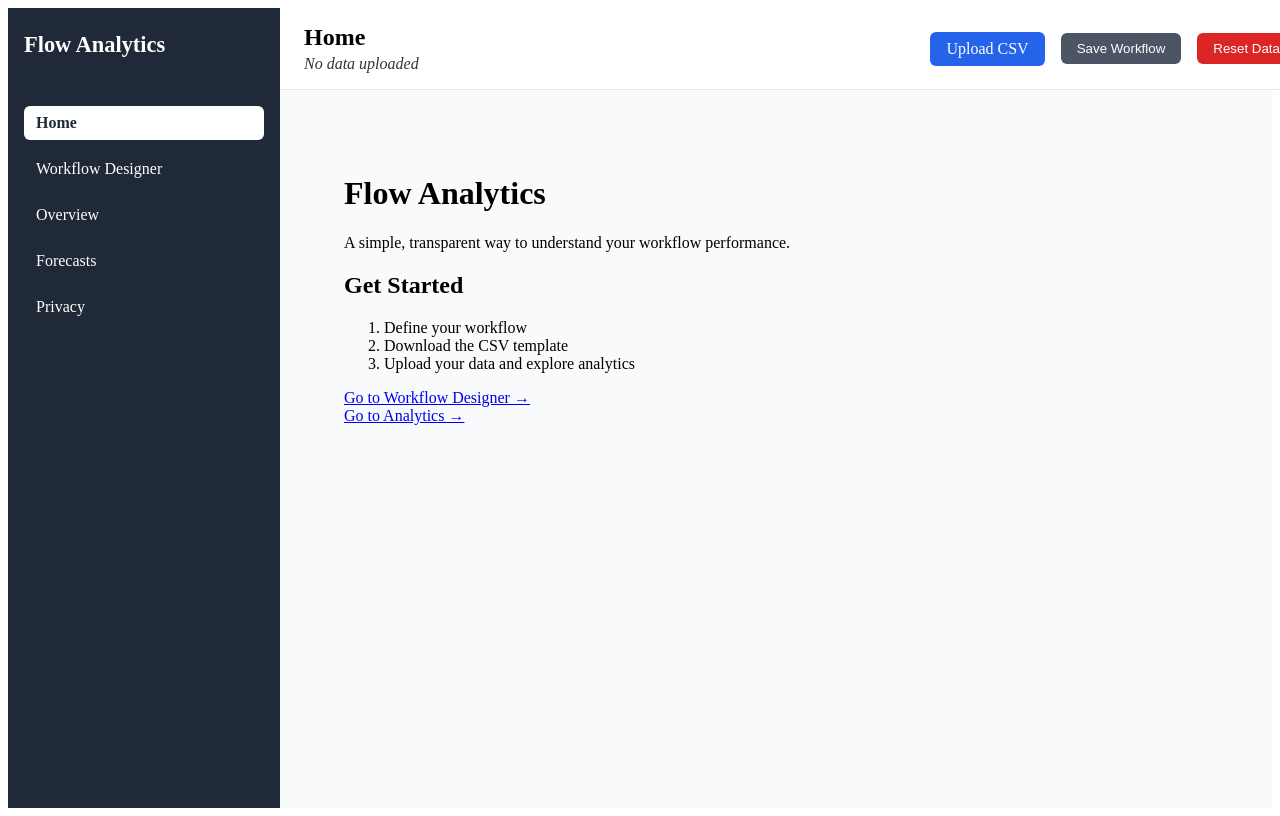
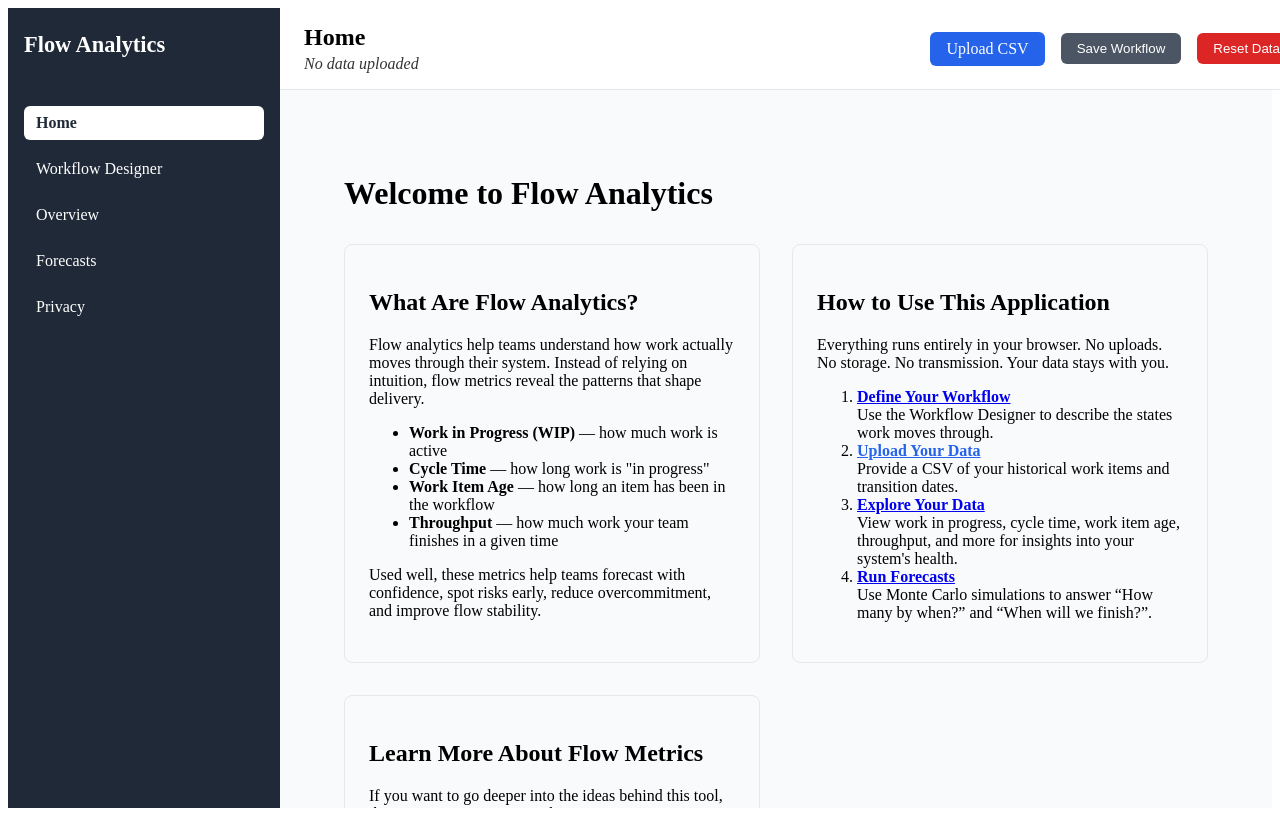
Before and after one commit to jklugh-ship-it/Flow-Analytics, a React (Create React App) app: page / in a window 1280 px wide. Shown: the top 816 px of the page. Built offline with nearby package versions, Linux system fonts and the light colour scheme.

Commit message:
Updated the landing page to be more useful.

```diff
--- a/src/layout/HeaderBar.jsx
+++ b/src/layout/HeaderBar.jsx
@@ -4,6 +4,14 @@ import React from "react";
 import { useLocation } from "react-router-dom";
 import { useAnalyticsStore } from "../store/useAnalyticsStore";
 import { parseWorkflowCsv } from "../utils/parseWorkflowCsv";
+
+// Helper you can call from anywhere (e.g., LandingPage)
+export function triggerHeaderCsvUpload() {
+  const input = document.getElementById("header-csv-input");
+  if (input) {
+    input.click();
+  }
+}
 
 export default function HeaderBar() {
   const location = useLocation();
@@ -120,6 +128,7 @@ export default function HeaderBar() {
         >
           Upload CSV
           <input
+            id="header-csv-input"
             type="file"
             accept=".csv,text/csv"
             onChange={handleCsvUpload}
--- a/src/pages/LandingPage.jsx
+++ b/src/pages/LandingPage.jsx
@@ -1,19 +1,154 @@
+// src/pages/LandingPage.jsx
+
+import React from "react";
+import { Link } from "react-router-dom";
+import { triggerHeaderCsvUpload } from "../layout/HeaderBar";
+
 export default function LandingPage() {
   return (
     <div style={{ padding: "2rem" }}>
-      <h1>Flow Analytics</h1>
-      <p>A simple, transparent way to understand your workflow performance.</p>
+      <h1 style={{ marginBottom: "2rem" }}>Welcome to Flow Analytics</h1>
 
-      <h2>Get Started</h2>
-      <ol>
-        <li>Define your workflow</li>
-        <li>Download the CSV template</li>
-        <li>Upload your data and explore analytics</li>
-      </ol>
+      {/* 3‑Panel Layout */}
+      <div
+        style={{
+          display: "grid",
+          gridTemplateColumns: "repeat(auto-fit, minmax(300px, 1fr))",
+          gap: "2rem"
+        }}
+      >
+        {/* Panel 1 — What Flow Analytics Are */}
+        <section
+          style={{
+            padding: "1.5rem",
+            borderRadius: "8px",
+            background: "#f9fafb",
+            border: "1px solid #e5e7eb"
+          }}
+        >
+          <h2>What Are Flow Analytics?</h2>
+          <p>
+            Flow analytics help teams understand how work actually moves through
+            their system. Instead of relying on intuition, flow metrics reveal
+            the patterns that shape delivery.
+          </p>
 
-      <a href="/workflow">Go to Workflow Designer →</a>
-      <br />
-      <a href="/analytics/overview">Go to Analytics →</a>
+          <ul>
+            <li><strong>Work in Progress (WIP)</strong> — how much work is active</li>
+            <li><strong>Cycle Time</strong> — how long work is "in progress"</li>
+            <li><strong>Work Item Age</strong> — how long an item has been in the workflow</li>
+            <li><strong>Throughput</strong> — how much work your team finishes in a given time</li>
+          </ul>
+
+          <p>
+            Used well, these metrics help teams forecast with confidence, spot
+            risks early, reduce overcommitment, and improve flow stability.
+          </p>
+        </section>
+
+        {/* Panel 2 — How to Use This Application */}
+        <section
+          style={{
+            padding: "1.5rem",
+            borderRadius: "8px",
+            background: "#f9fafb",
+            border: "1px solid #e5e7eb"
+          }}
+        >
+          <h2>How to Use This Application</h2>
+          <p>
+            Everything runs entirely in your browser. No uploads. No storage. No
+            transmission. Your data stays with you.
+          </p>
+
+          <ol>
+            <li>
+              <strong><Link to="/workflow">Define Your Workflow</Link></strong>
+              <br />Use the Workflow Designer to describe the states work moves through.
+            </li>
+
+            <li>
+              <strong>
+                <span
+                  style={{
+                    color: "#2563eb",
+                    cursor: "pointer",
+                    textDecoration: "underline"
+                  }}
+                  onClick={triggerHeaderCsvUpload}
+                >
+                  Upload Your Data
+                </span>
+              </strong>
+              <br />Provide a CSV of your historical work items and transition dates.
+            </li>
+
+            <li>
+              <strong><Link to="/overview"> Explore Your Data</Link></strong>
+              <br />View work in progress, cycle time, work item age, throughput, and more for insights into your system's health.
+            </li>
+
+            <li>
+              <strong><Link to="/forecast">Run Forecasts</Link></strong>
+              <br />Use Monte Carlo simulations to answer “How many by when?” and “When will we finish?”.
+            </li>
+          </ol>
+        </section>
+
+        {/* Panel 3 — Learn More */}
+        <section
+          style={{
+            padding: "1.5rem",
+            borderRadius: "8px",
+            background: "#f9fafb",
+            border: "1px solid #e5e7eb"
+          }}
+        >
+          <h2>Learn More About Flow Metrics</h2>
+          <p>
+            If you want to go deeper into the ideas behind this tool, these
+            resources are a great place to start:
+          </p>
+
+          <ul>
+            <li>
+              <strong>Flow Metrics for Scrum Teams</strong>
+              <br />A practical introduction to throughput, cycle time, WIP, and forecasting.
+              <br />
+              <a
+                href="https://www.prokanban.org/scrum-flow-metrics"
+                target="_blank"
+                rel="noopener noreferrer"
+              >
+                Visit prokanban.org for the PDF
+              </a>
+            </li>
+
+            <li>
+              <strong>Scrum.org's Kanban Guide for Scrum Teams</strong>
+              <br />This guide discusses how flow thinking complements Scrum and improves visualization.
+              <br />
+              <a
+                href="https://www.scrum.org/resources/kanban-guide-scrum-teams"
+                target="_blank"
+                rel="noopener noreferrer"
+              >
+                Visit scrum.org for the guide
+              </a>
+            </li>
+
+            <li>
+              <strong>Actionable Agile™ Blog & Videos</strong>
+              Real‑world examples of flow metrics and forecasting.
+            </li>
+
+            <li>
+              <strong>The Principles of Product Development Flow</strong>
+              A deeper exploration of queues, variability, and flow efficiency.
+            </li>
+          </ul>
+        </section>
+      </div>
     </div>
   );
 }
```
